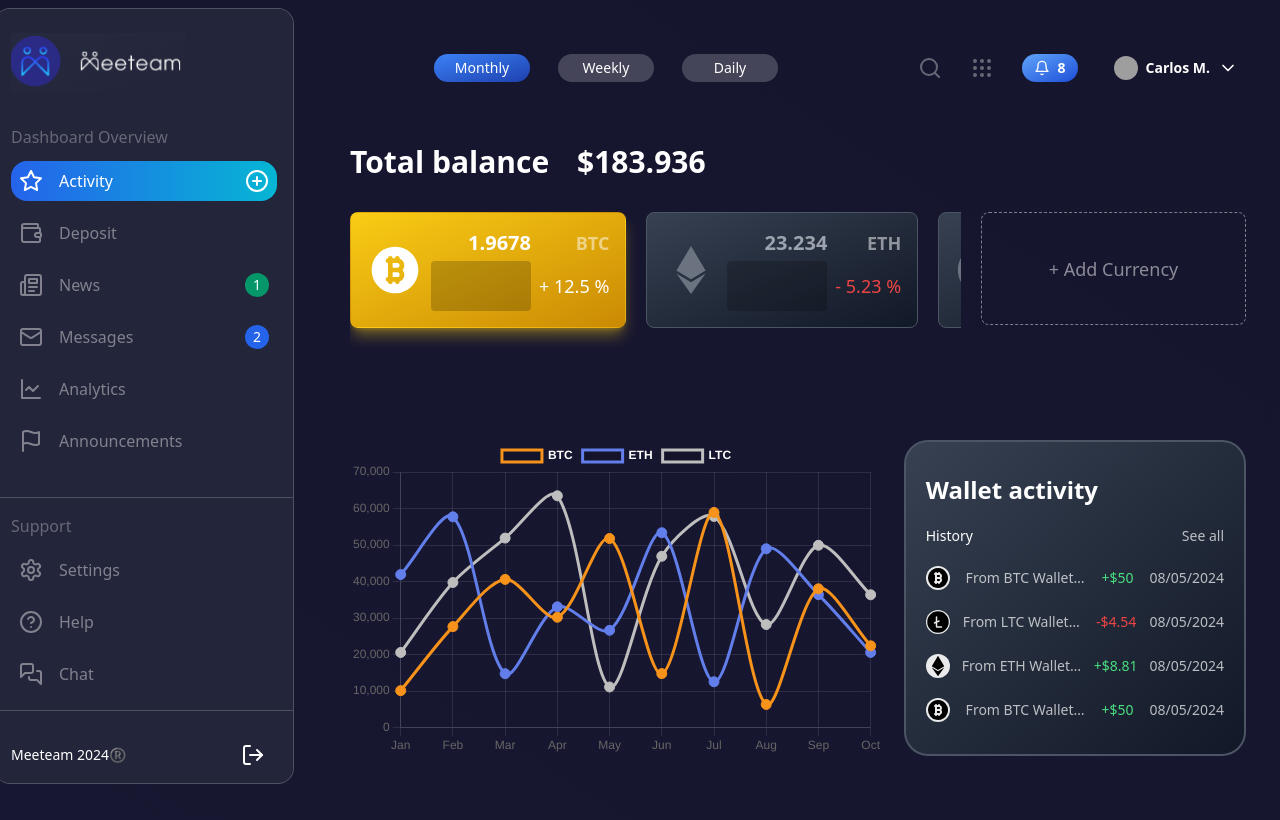
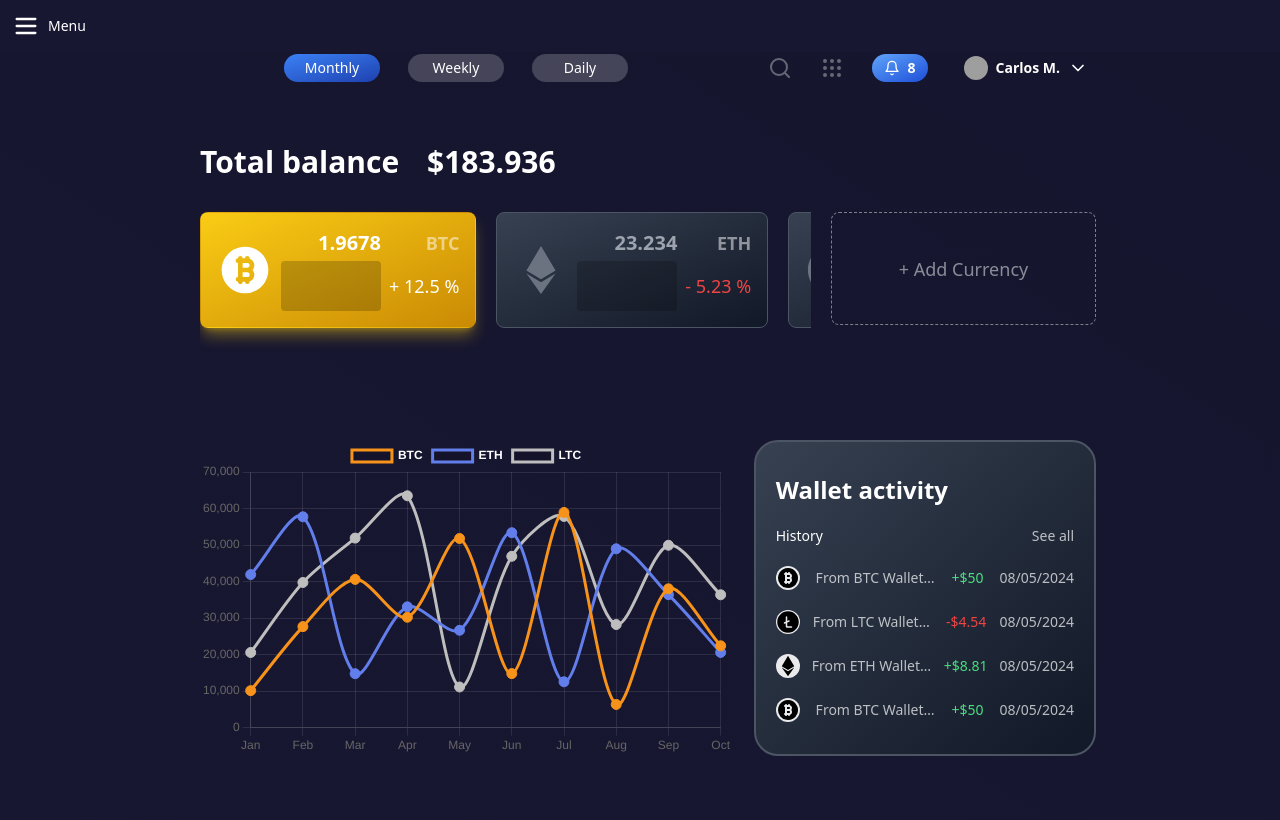
Before and after one commit to Franklin361/test-dashboard, a React (Vite) app: page / in a window 1280 px wide. Built offline with nearby package versions, Linux system fonts and the light colour scheme; grey boxes are pictures that could not be loaded.

Commit message:
style: :lipstick: change media query

```diff
--- a/src/layout/RootLayout.tsx
+++ b/src/layout/RootLayout.tsx
@@ -5,7 +5,7 @@ import {SideBar} from "../components/SideBar";
 import {SideBarMobile} from "../components/SideBarMobile";
 
 const RootLayout = () => {
-  const matches = useMediaQuery("(min-width: 1023px)");
+  const matches = useMediaQuery("(min-width: 1324px)");
 
   return (
     <div className="flex min-h-dvh grid-cols-[auto,1fr] justify-center gap-0 p-0 lg:grid lg:gap-10 lg:p-2">
```
